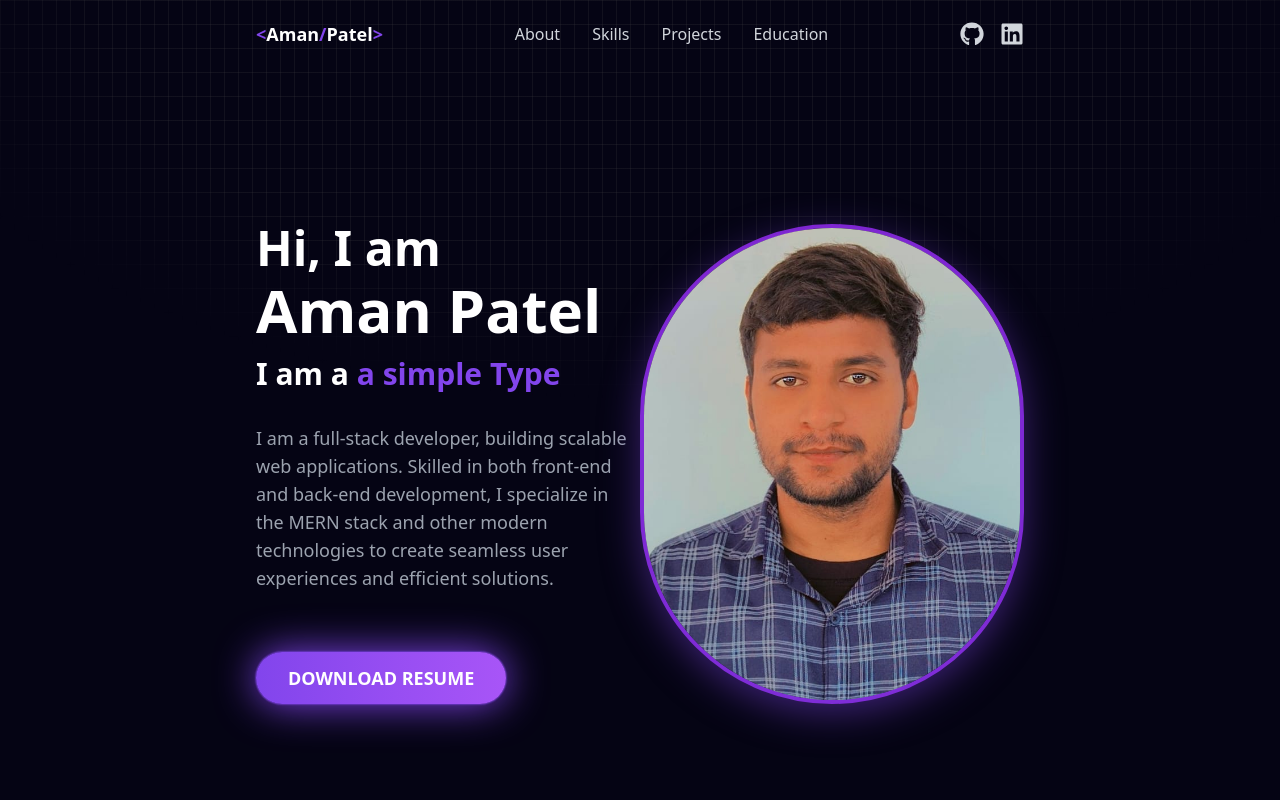
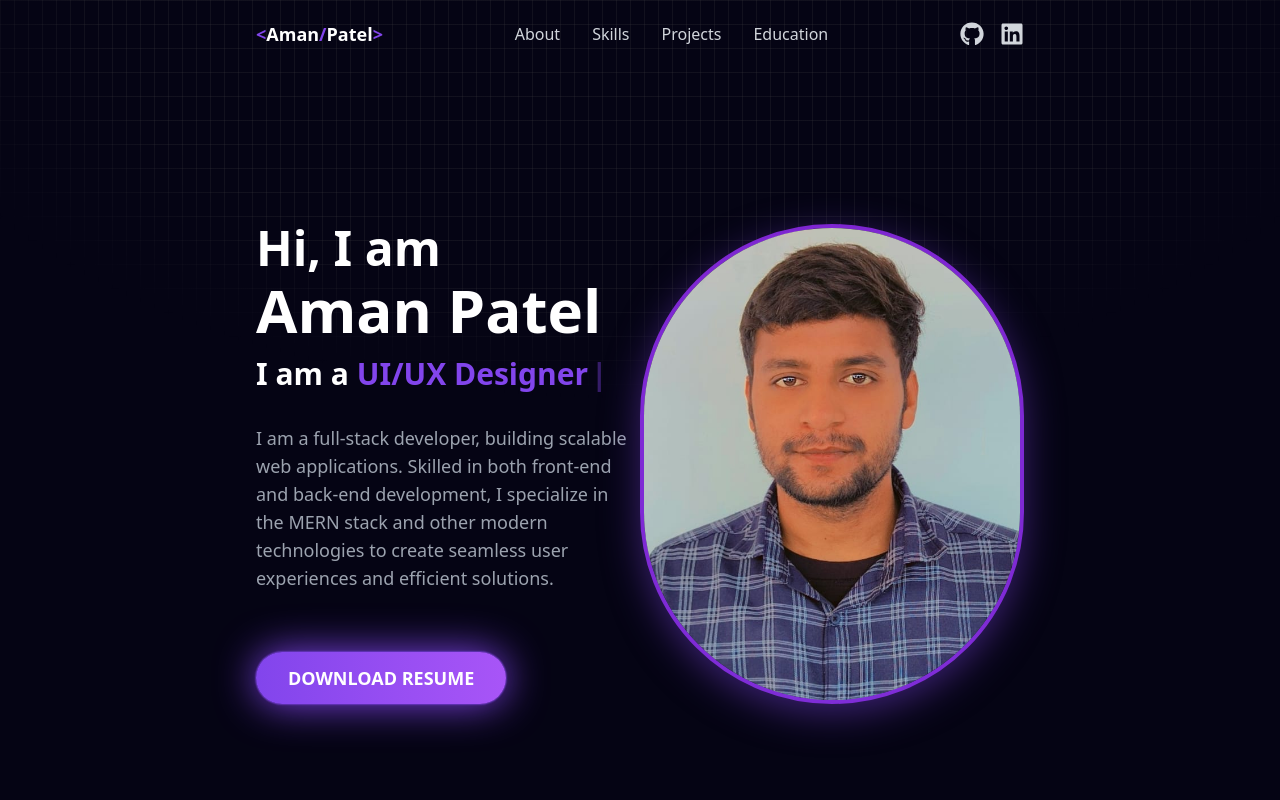
Before and after one commit to Aman-Ptl/React-Portfolio, a React (Vite) app in the folder react-portfolio/: page / in a window 1280 px wide. Shown: the top 800 px of the page. Built offline with nearby package versions, Linux system fonts and the light colour scheme.

Commit message:
add type writer feature

```diff
--- a/react-portfolio/src/components/About/About.jsx
+++ b/react-portfolio/src/components/About/About.jsx
@@ -1,7 +1,7 @@
-import React from 'react';
-import { Typewriter } from 'react-simple-typewriter';
-import Tilt from 'react-parallax-tilt';
-import profileImage from '../../assets/profile2.png';
+import React from "react";
+import { Typewriter } from "react-simple-typewriter";
+import Tilt from "react-parallax-tilt";
+import profileImage from "../../assets/profile2.png";
 
 const About = () => {
   return (
@@ -18,33 +18,30 @@ const About = () => {
           </h1>
           {/* Name */}
           <h2 className="text-4xl sm:text-5xl md:text-6xl font-bold text-white mb-4 leading-tight">
-           Aman Patel
+            Aman Patel
           </h2>
           {/* Skills Heading with Typing Effect */}
           <h3 className="text-xl sm:text-2xl md:text-3xl font-semibold mb-4 text-[#8245ec] leading-tight">
             <span className="text-white">I am a </span>
-            <Typewriter
-              text={[
-                'MERN stack Developer',
-                'UI/UX Designer',
-                'Coder',
-              ]}
-              speed={100}
-              eraseSpeed={50}
-              typingDelay={500}
-              eraseDelay={2000}
-              cursorRenderer={(cursor) => (
-                <span className="text-[#8245ec]">{cursor}</span>
-              )}
-            />
+            <span className="text-[#8245ec]">
+              <Typewriter
+                words={["MERN Stack Developer", "UI/UX Designer", "Coder"]}
+                loop={0} // 0 means infinite loop
+                cursor
+                cursorStyle="|"
+                typeSpeed={100}
+                deleteSpeed={50}
+                delaySpeed={2000}
+              />
+            </span>
           </h3>
+
           {/* About Me Paragraph */}
           <p className="text-base sm:text-lg md:text-lg text-gray-400 mb-10 mt-8 leading-relaxed">
-            I am a full-stack developer,
-            building scalable web applications. Skilled in both front-end and
-            back-end development, I specialize in the MERN stack and other
-            modern technologies to create seamless user experiences and
-            efficient solutions.
+            I am a full-stack developer, building scalable web applications.
+            Skilled in both front-end and back-end development, I specialize in
+            the MERN stack and other modern technologies to create seamless user
+            experiences and efficient solutions.
           </p>
           {/* Resume Button */}
           <a
@@ -53,8 +50,8 @@ const About = () => {
             rel="noopener noreferrer"
             className="inline-block text-white py-3 px-8 rounded-full mt-5 text-lg font-bold transition duration-300 transform hover:scale-105"
             style={{
-              background: 'linear-gradient(90deg, #8245ec, #a855f7)',
-              boxShadow: '0 0 2px #8245ec, 0 0 2px #8245ec, 0 0 40px #8245ec',
+              background: "linear-gradient(90deg, #8245ec, #a855f7)",
+              boxShadow: "0 0 2px #8245ec, 0 0 2px #8245ec, 0 0 40px #8245ec",
             }}
           >
             DOWNLOAD RESUME
```
